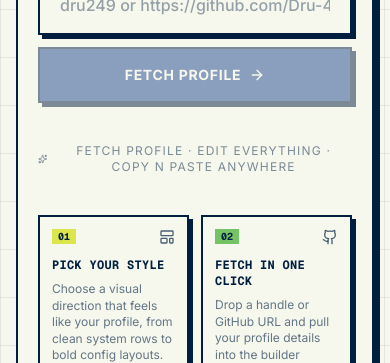
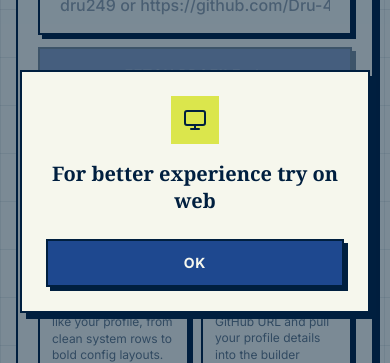
Before and after one commit to Dru-429/github-wrapped, a Next.js app: page /readme in a window 390 px wide. Shown: the part 231-594 px from the top of the page. Built offline with nearby package versions, Linux system fonts and the light colour scheme; no server answers; the database is empty.

Commit message:
Add Mobile wraning

```diff
--- a/app/readme/layout.tsx
+++ b/app/readme/layout.tsx
@@ -1,4 +1,5 @@
 import type { Metadata } from "next";
+import MobileWebHint from "@/components/readme/MobileWebHint";
 
 export const metadata: Metadata = {
   title: "GitHub README Generator — Terminal Style | GitHub Wrapped",
@@ -35,5 +36,10 @@ export const metadata: Metadata = {
 
 
 export default function ReadmeLayout({ children }: { children: React.ReactNode }) {
-  return <>{children}</>;
+  return (
+    <>
+      <MobileWebHint />
+      {children}
+    </>
+  );
 }
--- /dev/null
+++ b/components/readme/MobileWebHint.tsx
@@ -0,0 +1,49 @@
+"use client";
+
+import { useEffect, useState } from "react";
+import { Monitor } from "lucide-react";
+
+const MOBILE_MQ = "(max-width: 767px)";
+
+export default function MobileWebHint() {
+  const [isMobile, setIsMobile] = useState(false);
+  const [dismissed, setDismissed] = useState(false);
+
+  useEffect(() => {
+    const mq = window.matchMedia(MOBILE_MQ);
+    const sync = () => setIsMobile(mq.matches);
+    sync();
+    mq.addEventListener("change", sync);
+    return () => mq.removeEventListener("change", sync);
+  }, []);
+
+  if (!isMobile || dismissed) return null;
+
+  return (
+    <div
+      className="fixed inset-0 z-[100] flex items-center justify-center bg-ink/50 p-5"
+      role="dialog"
+      aria-modal="true"
+      aria-labelledby="mobile-web-hint-title"
+    >
+      <div className="boxy w-full max-w-sm bg-[var(--cream)] p-6 text-center shadow-[6px_6px_0_0_var(--ink)]">
+        <div className="mx-auto mb-4 flex h-12 w-12 items-center justify-center bg-[var(--lime)]">
+          <Monitor className="h-6 w-6 text-ink" aria-hidden />
+        </div>
+        <p
+          id="mobile-web-hint-title"
+          className="font-display text-xl font-bold leading-snug text-ink"
+        >
+          For better experience try on web
+        </p>
+        <button
+          type="button"
+          onClick={() => setDismissed(true)}
+          className="boxy-sm mt-6 w-full bg-[var(--nuit)] px-5 py-3 text-sm font-bold uppercase tracking-wider text-[var(--cream)] transition-transform active:-translate-x-0.5 active:-translate-y-0.5"
+        >
+          OK
+        </button>
+      </div>
+    </div>
+  );
+}
```
